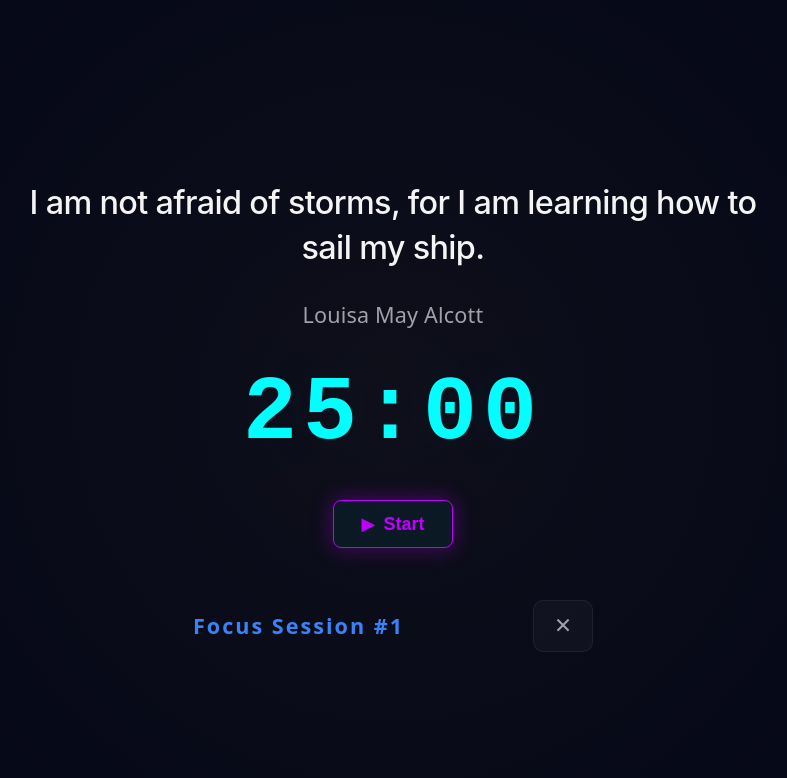
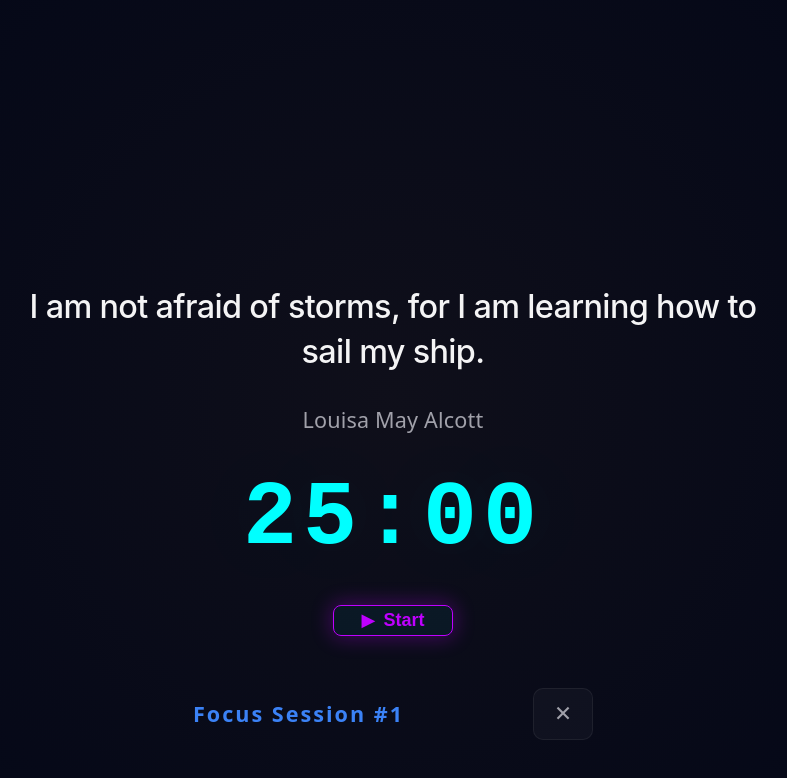
Before and after one commit to FinchDefense/flowstate-app, a React (Vite) app: page / in a window 1280 px wide. Both pictures are taken after a click on the button "⚡ Focus". Shown: the top 778 px of the page, without its empty margins (247-1034 px from the left). Built offline with nearby package versions, Linux system fonts and the light colour scheme.

Commit message:
Style the bonfire container

```diff
--- a/src/components/Timer/FocusMode.css
+++ b/src/components/Timer/FocusMode.css
@@ -112,3 +112,13 @@
     transform: translateY(0px);
   }
 }
+
+.bonfire-container {
+  position: relative;
+  width: 200px;
+  height: 300px;
+  display: flex;
+  justify-content: center;
+  align-items: flex-end;
+  margin-bottom: 50px auto;
+}
```
